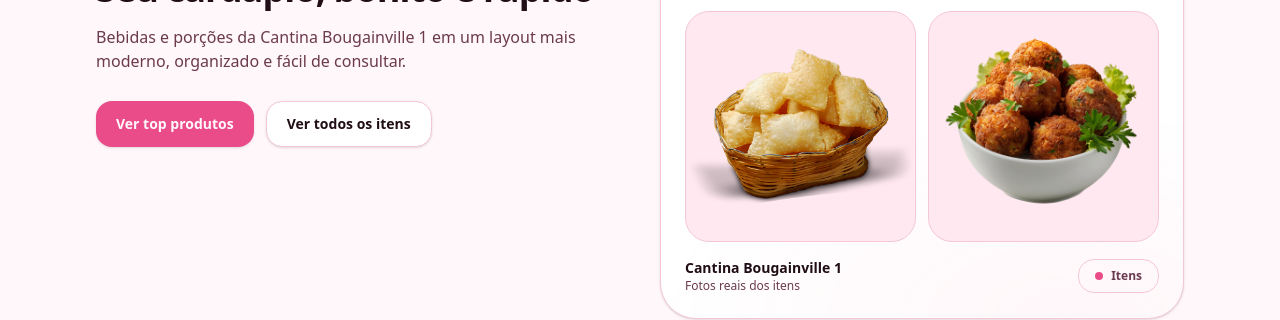
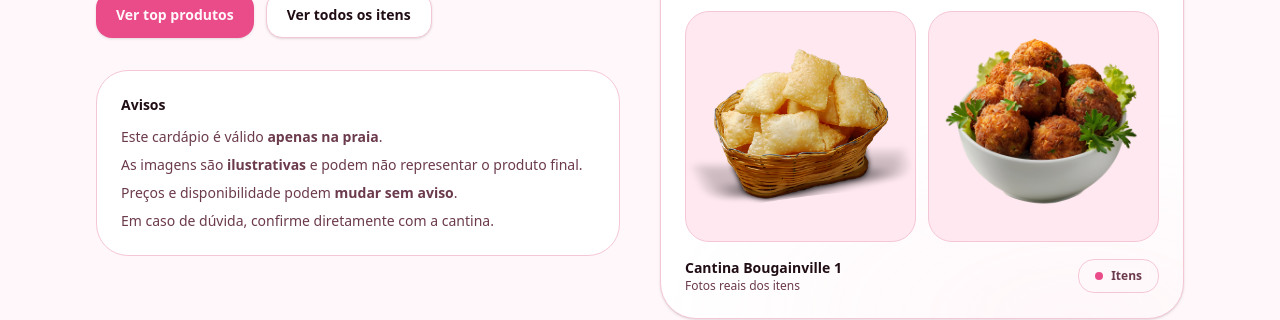
Before and after one commit to Otavio-Emanoel/CardapioCantina, a Next.js app: page / in a window 1280 px wide. Shown: the part 369-689 px from the top of the page. Built offline with nearby package versions, Linux system fonts and the light colour scheme.

Commit message:
adiciona caixa de avisos e informações sobre validade do cardápio

```diff
--- a/src/app/page.tsx
+++ b/src/app/page.tsx
@@ -101,6 +101,27 @@ function SecondaryButton({ href, label }: { href: string; label: string }) {
     >
       {label}
     </a>
+  );
+}
+
+function NoticeBox() {
+  return (
+    <section className="rounded-[2rem] border border-border bg-card p-5 sm:p-6">
+      <h2 className="text-sm font-semibold text-foreground">Avisos</h2>
+      <ul className="mt-3 space-y-2 text-sm text-muted-foreground">
+        <li>
+          Este cardápio é válido <span className="font-semibold">apenas na praia</span>.
+        </li>
+        <li>
+          As imagens são <span className="font-semibold">ilustrativas</span> e podem não
+          representar o produto final.
+        </li>
+        <li>
+          Preços e disponibilidade podem <span className="font-semibold">mudar sem aviso</span>.
+        </li>
+        <li>Em caso de dúvida, confirme diretamente com a cantina.</li>
+      </ul>
+    </section>
   );
 }
 
@@ -250,7 +271,7 @@ export default function Home() {
             <div className="relative h-10 w-10 overflow-hidden rounded-full border border-border bg-card">
               <Image
                 src="/icon.png"
-                alt="Logo da Cantina Bouga 1"
+                alt="Logo da Cantina Bougainville 1"
                 fill
                 sizes="40px"
                 className="object-cover"
@@ -291,6 +312,10 @@ export default function Home() {
             <div className="mt-7 flex flex-wrap gap-3">
               <PrimaryButton href="#destaques" label="Ver top produtos" />
               <SecondaryButton href="#itens" label="Ver todos os itens" />
+            </div>
+
+            <div className="mt-8">
+              <NoticeBox />
             </div>
           </div>
 
--- a/src/app/produto/[slug]/page.tsx
+++ b/src/app/produto/[slug]/page.tsx
@@ -59,6 +59,14 @@ export default async function ProdutoPage({
                   Informações do produto no cardápio da Cantina Bougainville 1.
                 </p>
 
+                <div className="mt-4 rounded-3xl border border-border bg-muted/30 p-4">
+                  <p className="text-sm text-muted-foreground">
+                    Cardápio válido <span className="font-semibold">apenas na praia</span>. Imagens
+                    <span className="font-semibold"> ilustrativas</span>. Preços e disponibilidade
+                    podem mudar sem aviso.
+                  </p>
+                </div>
+
                 <div className="mt-5 grid gap-3 rounded-3xl border border-border bg-background/60 p-4">
                   <div className="flex items-baseline justify-between gap-4">
                     <span className="text-sm font-semibold text-muted-foreground">
```
